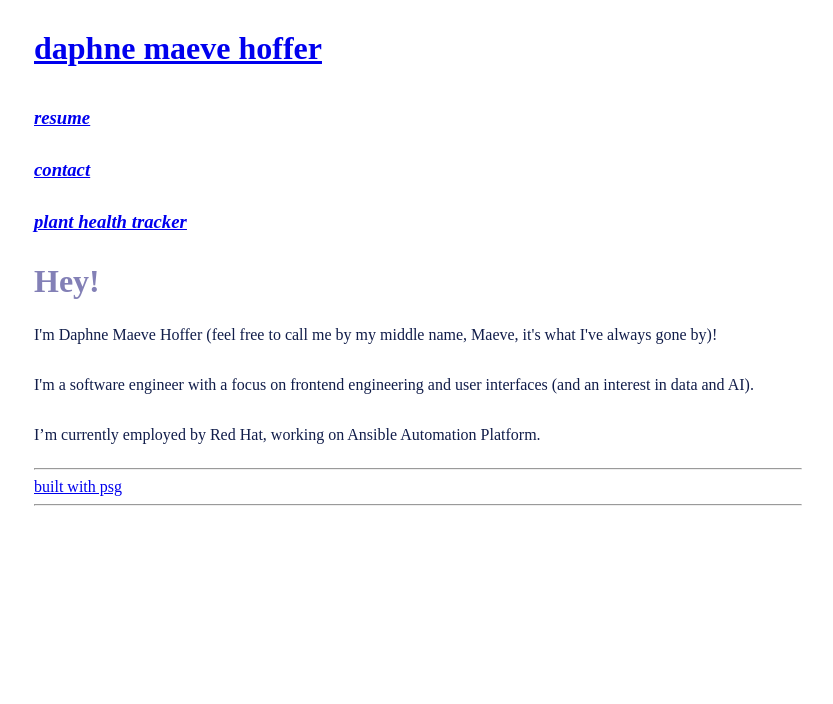
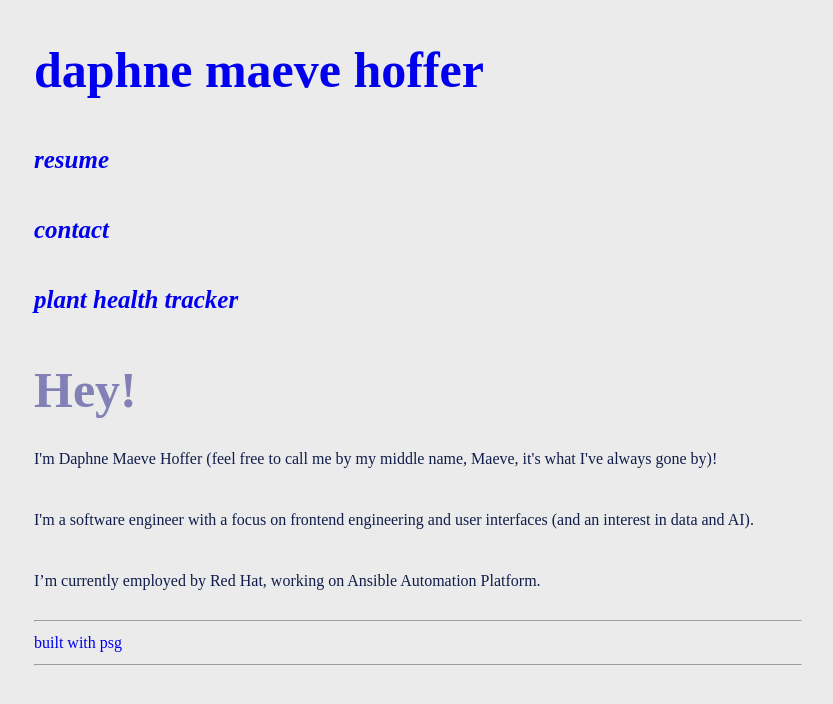
Before and after one commit to daphnemaeve/daphnemaeve.github.io, a plain HTML site: page index.html in a window 1280 px wide. Shown: the whole page, without its empty margins (222-1055 px from the left). Drawn offline with Linux system fonts and the light colour scheme.

Commit message:
adjust style

```diff
--- a/style.css
+++ b/style.css
@@ -3,7 +3,7 @@
 /* General styles */
 body {
   font-family: "Work Sans";
-  background-color: #ffffff;
+  background-color: #ebebeb;
   color: #111D4A;
   width: auto;
   display: flex;
@@ -14,15 +14,29 @@ body {
   margin: auto;
   max-width: clamp(0px, 60vw, 60em);
   font-size: clamp(16px, 1vw, 20px);
+  line-height: 1.6;
+}
+
+p {
+  margin-bottom: 1.2em;
+}
+
+a:hover {
+  color: #605faa
+}
+
+a {
+  text-decoration: none;
 }
 
 /* Typography */
 h1 {
   font-family: "Poetsen";
   text-align: left;
-  margin-bottom: 10px;
+  margin-bottom: 0px;
   margin-top: 30px;
   color: #8380B6;
+  font-size: 50px;
 }
 
 h2 {
@@ -30,6 +44,7 @@ h2 {
   text-align: left;
   margin-bottom: 0px;
   margin-top: 25px;
+  font-size: 35px;
 }
 
 h3 {
@@ -37,7 +52,8 @@ h3 {
   font-style: italic;
   margin-bottom: 0px;
   margin-top: 30px;
-  text-decoration: underline;
+  text-decoration: none;
+  font-size: 25px;
 }
 
 /* Plant Tracker Specific Styles */
@@ -233,6 +249,7 @@ input[type="file"] {
       max-width: 90%;
       font-size: 1rem;
       text-align: left;
+      line-height: 1.6;
   }
 
   .plant-details {
```
